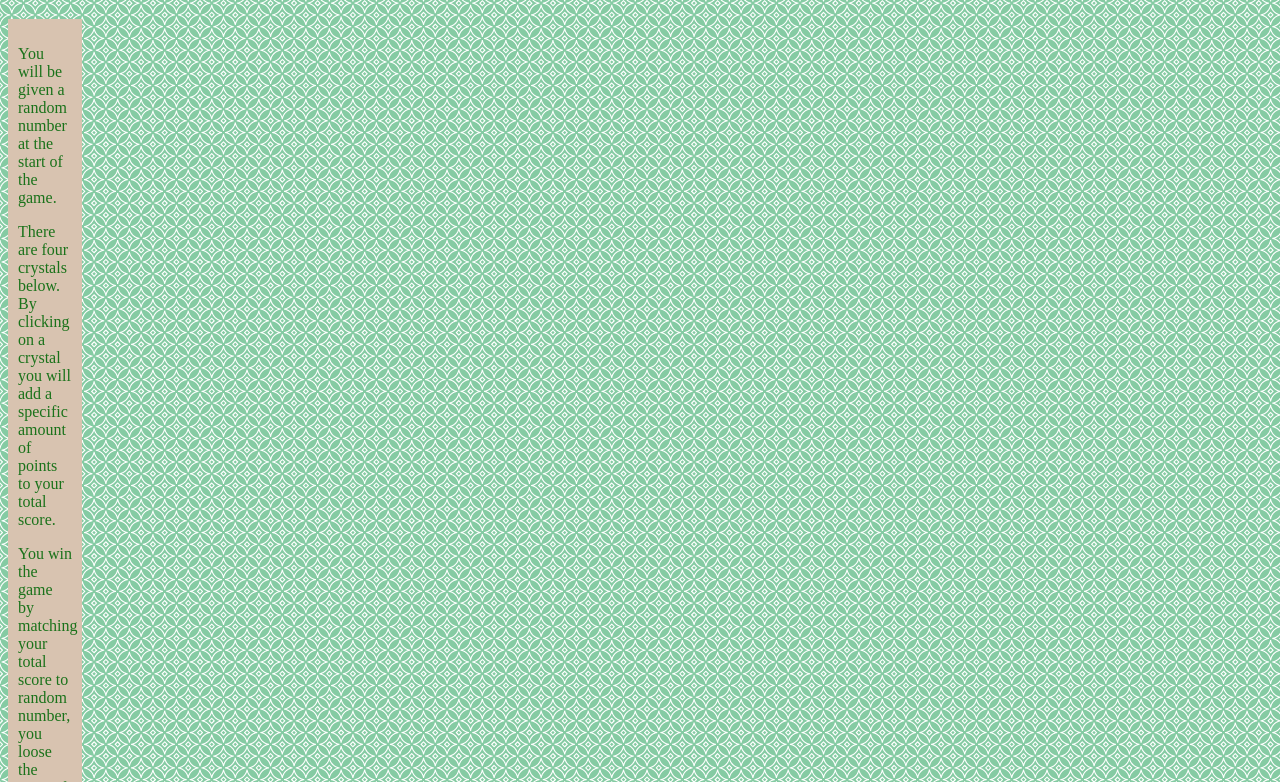
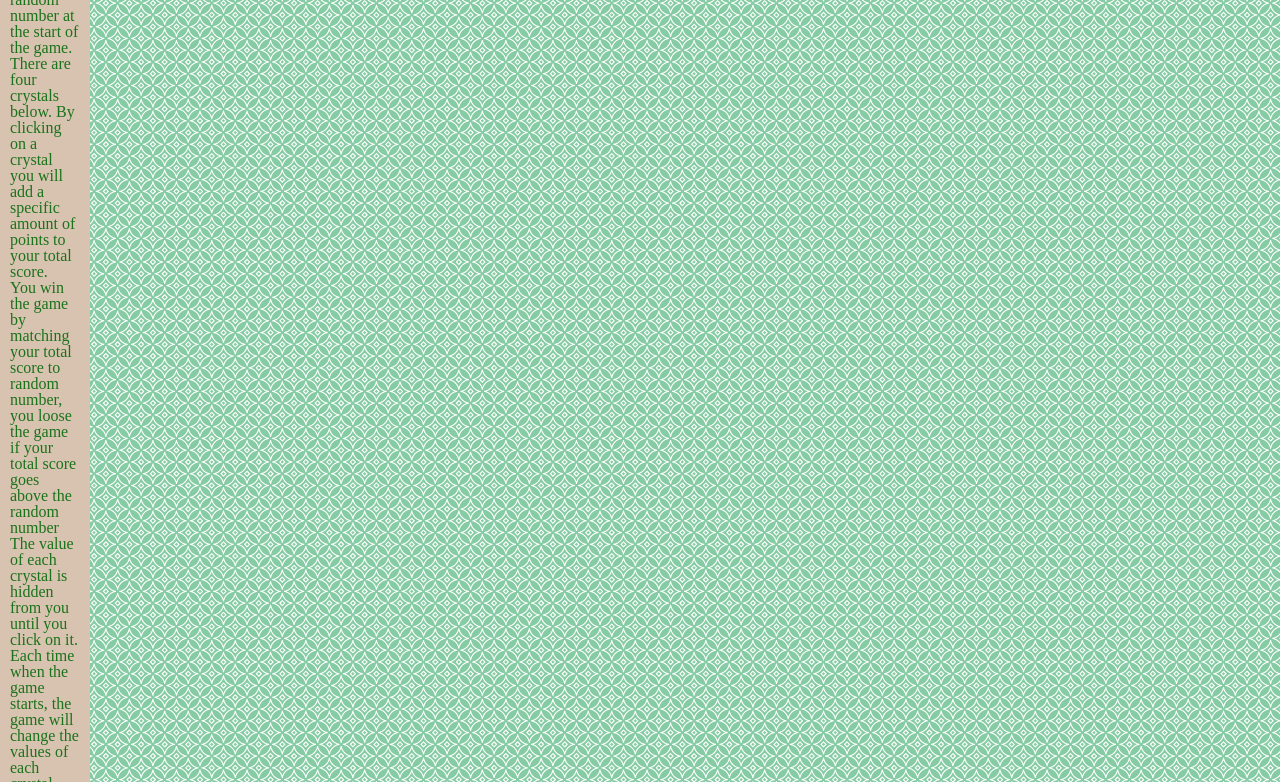
Before and after one commit to mayhugh82/CrystalCollectorGame, a plain HTML site: page index.html in a window 1280 px wide. Shown: the part 138-920 px from the top of the page. Drawn offline with nearby package versions, Linux system fonts and the light colour scheme.

Commit message:
linked reset.css to index.html

```diff
--- a/index.html
+++ b/index.html
@@ -3,6 +3,7 @@
   <head>
     <meta charset="UTF-8" />
     <meta name="viewport" content="width=device-width, initial-scale=1.0" />
+    <link rel="stylesheet" href="assets/css/reset.css">
     <link rel="stylesheet" href="assets/css/style.css" />
     <script
       type="text/javascript"
@@ -13,6 +14,7 @@
   <body>
     <div class="wrapper">
       <h1>Crystals Collector!</h1>
+      <br>
       <div class="instructions">
         <p>You will be given a random number at the start of the game.</p>
         <p>
```
